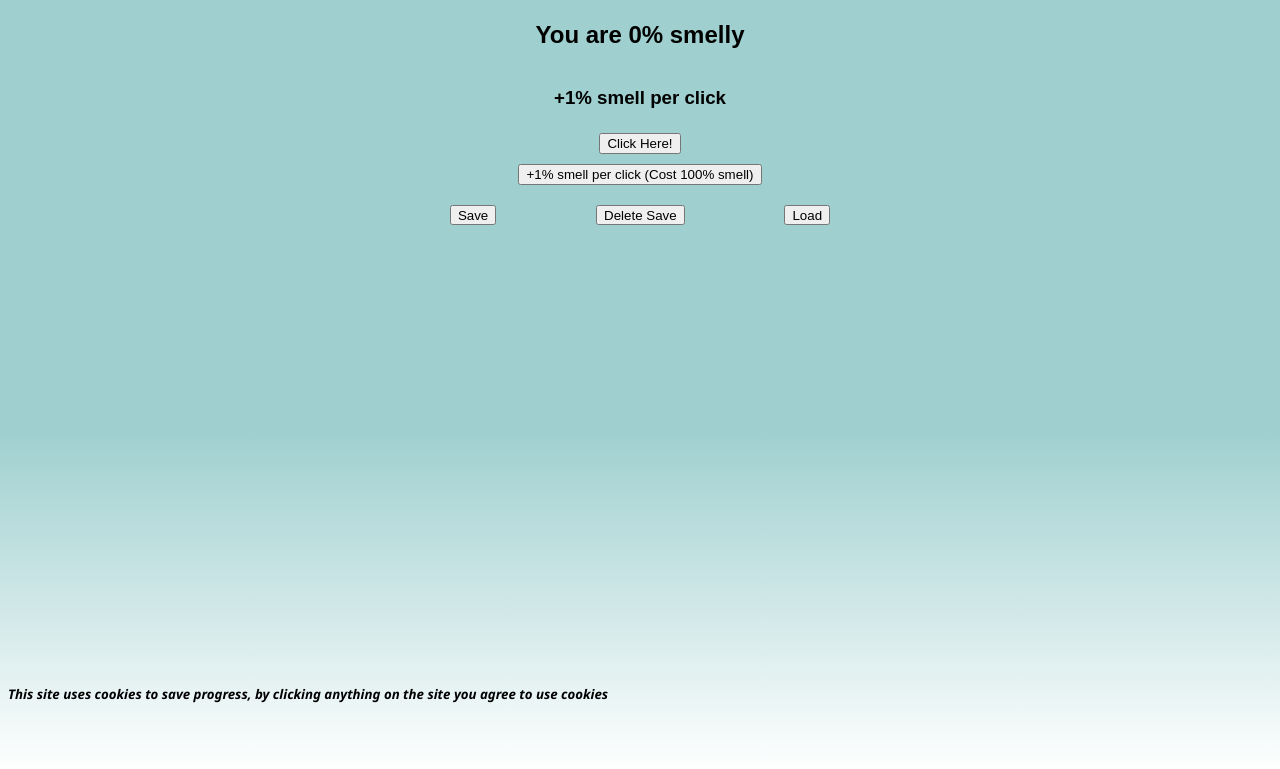
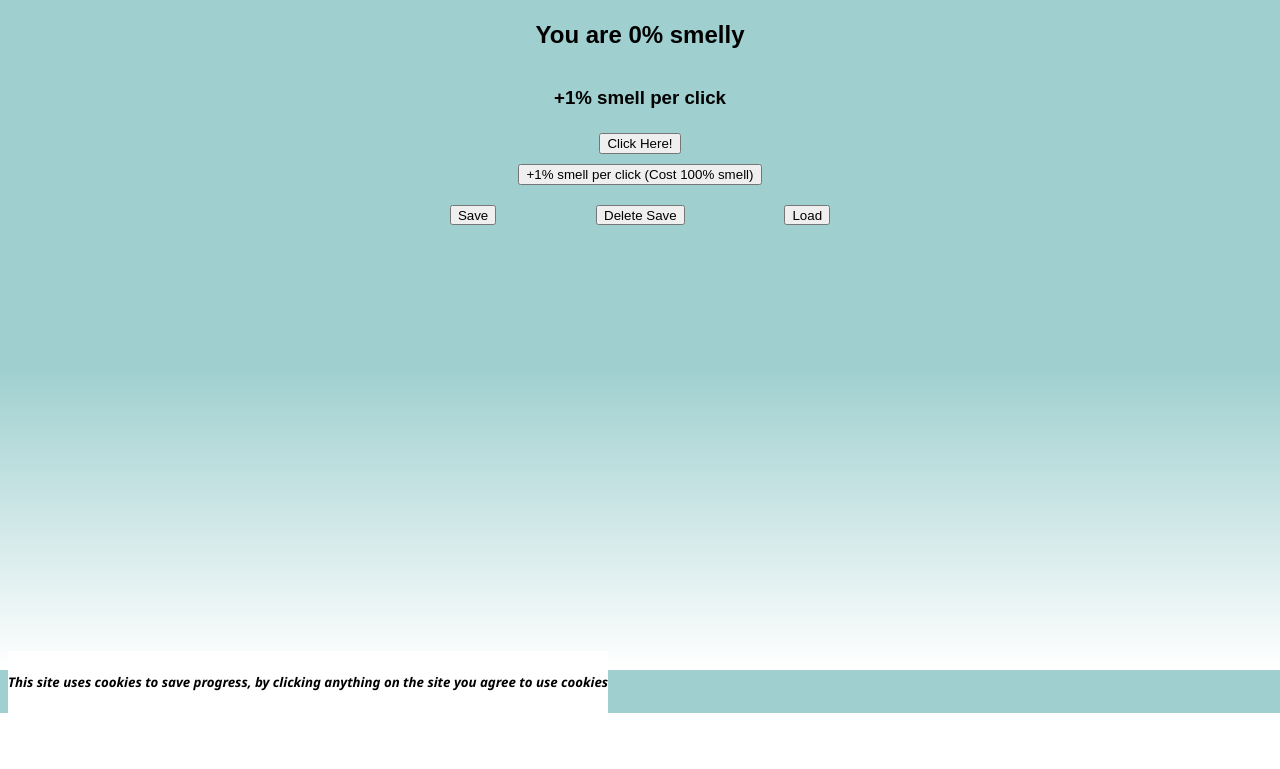
Before and after one commit to kristy-fournier/kristy-fournier.github.io, a plain HTML site: page YouSmell/index.html in a window 1280 px wide. Shown: the part 87-856 px from the top of the page. After the commit the page ends 800 px from the top, so only its background shows below. Drawn offline with Linux system fonts and the light colour scheme.

Commit message:
updated the bottom text so no scrolling

```diff
--- a/YouSmell/styles.css
+++ b/YouSmell/styles.css
@@ -15,9 +15,9 @@ h1 {
     size: 200%;
 }
 [id="footerlolz"] {
-    margin-top: auto;
-    min-height: 10vh;
-    margin-bottom: 0px;
+    position: absolute;
+    bottom: 0;
+    background: #ffffff;
     font-family: 'Segoe UI', Tahoma, Geneva, Verdana, sans-serif;
     font-style: italic;
 }
```
